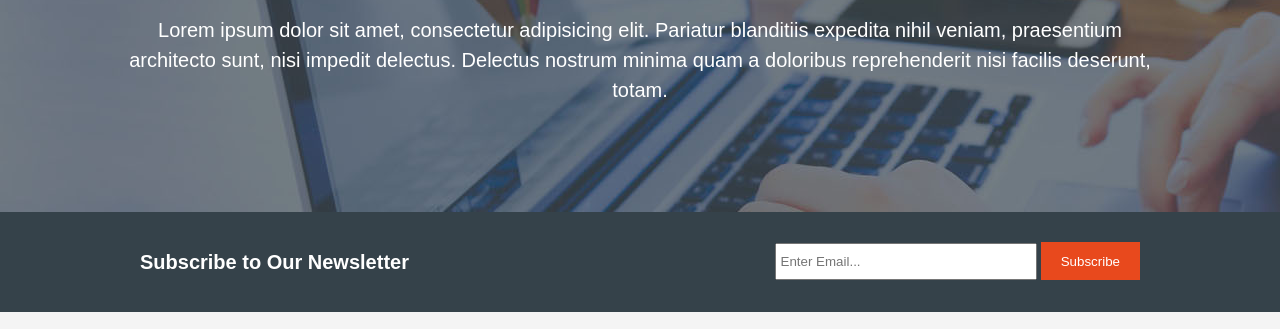
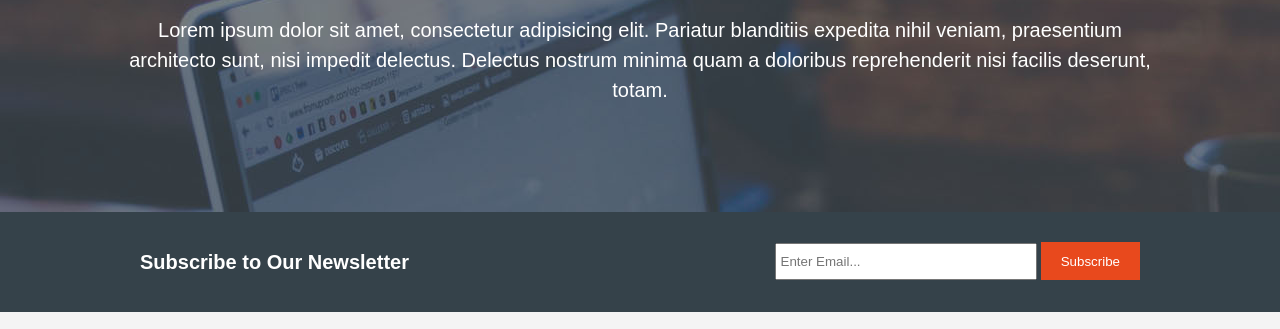
Before and after one commit to eliya33/Lee-Web-Design, a plain HTML site: page index.html in a window 1280 px wide. Shown: the part 291-620 px from the top of the page. Drawn offline with Linux system fonts and the light colour scheme.

Commit message:
Update style.css

```diff
--- a/css/style.css
+++ b/css/style.css
@@ -91,7 +91,7 @@ header nav {
 
 /* Showcase */
 #showcase {
-  background: url(../img/showcase.jpg) no-repeat 0 -400px;
+  background: url(../img/showcase.jpg) no-repeat;
   color: #fff;
   min-height: 400px;
   text-align: center;
```
